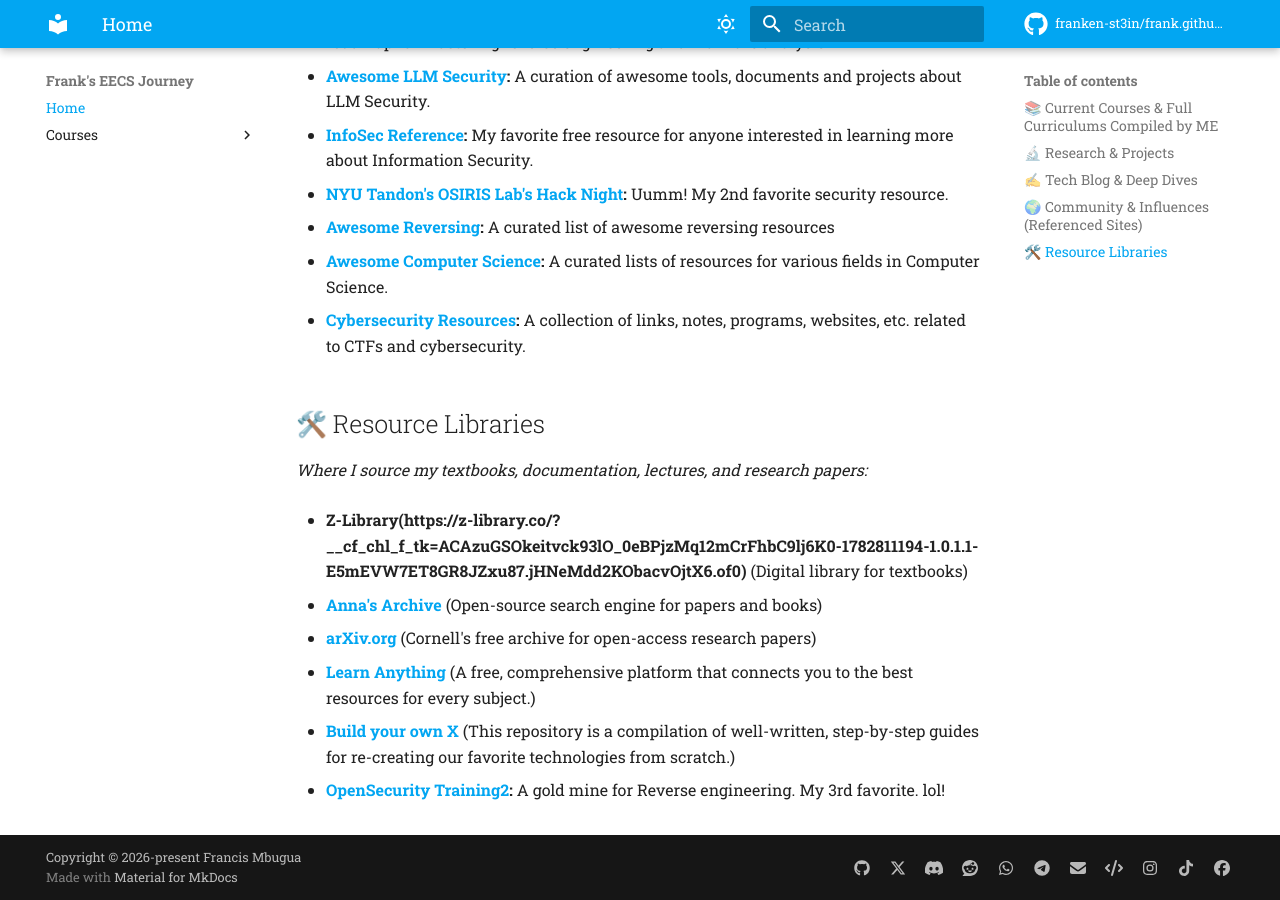
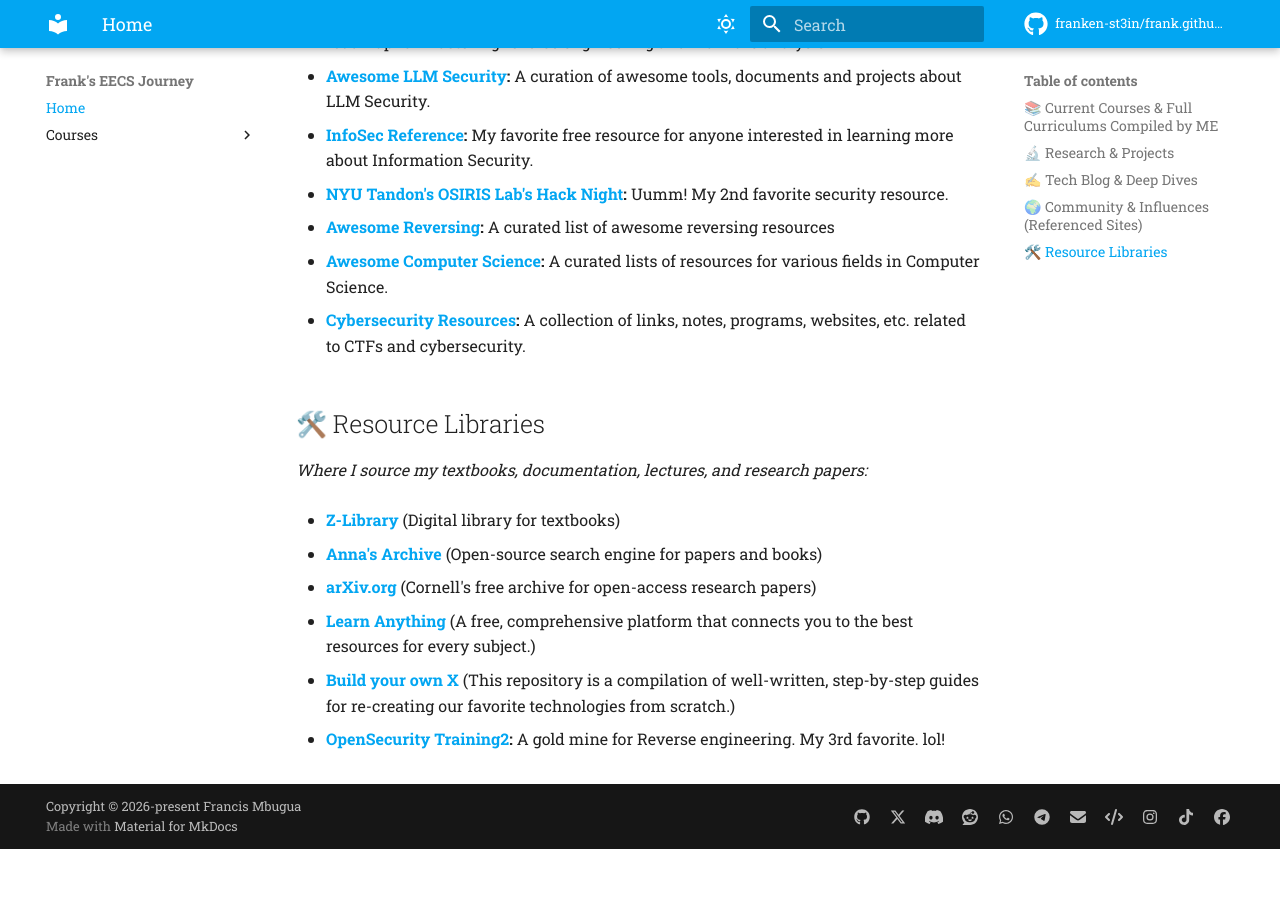
Before and after one commit to franken-st3in/frank.github.io, an MkDocs documentation site: the page built from docs/index.md, in a window 1280 px wide and 900 px high, scrolled down 2024 px. Built offline with MkDocs 1.6.1 and Material for MkDocs 9.7.7, drawn with Linux system fonts in a browser that asks for light colours; comment, search, counter and statistics services are not loaded; after the commit the page ends 2873 px from its top, so only the background shows below that.

Commit message:
Fix Z-Library link formatting in resource libraries
Updated Z-Library link formatting to use markdown syntax.

```diff
--- a/docs/index.md
+++ b/docs/index.md
@@ -73,7 +73,7 @@
 ## 🛠️ Resource Libraries
 *Where I source my textbooks, documentation, lectures, and research papers:*
 
-  * **Z-Library(https://z-library.co/?__cf_chl_f_tk=ACAzuGSOkeitvck93lO_0eBPjzMq12mCrFhbC9lj6K0-1782811194-1.0.1.1-E5mEVW7ET8GR8JZxu87.jHNeMdd2KObacvOjtX6.of0)** (Digital library for textbooks)
+  * **[Z-Library](https://z-library.co/?__cf_chl_f_tk=ACAzuGSOkeitvck93lO_0eBPjzMq12mCrFhbC9lj6K0-1782811194-1.0.1.1-E5mEVW7ET8GR8JZxu87.jHNeMdd2KObacvOjtX6.of0)** (Digital library for textbooks)
 
   * **[Anna's Archive](https://annas-archive.gl/)** (Open-source search engine for papers and books)
 
```
